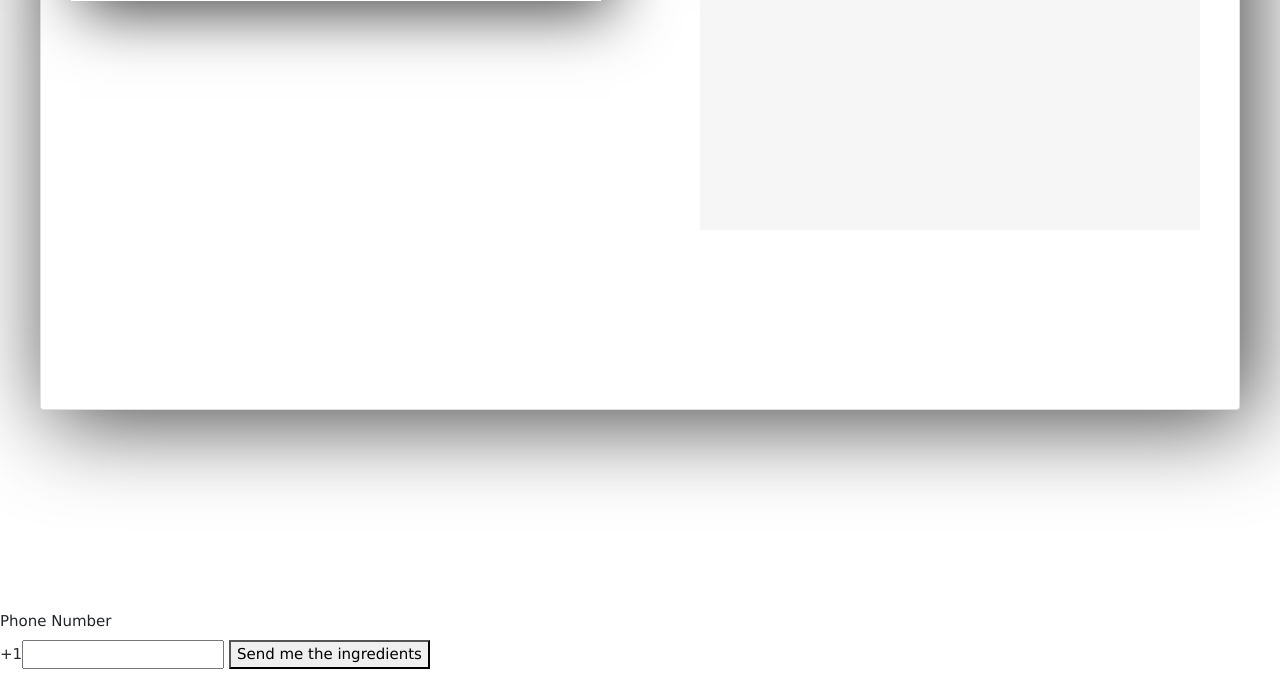
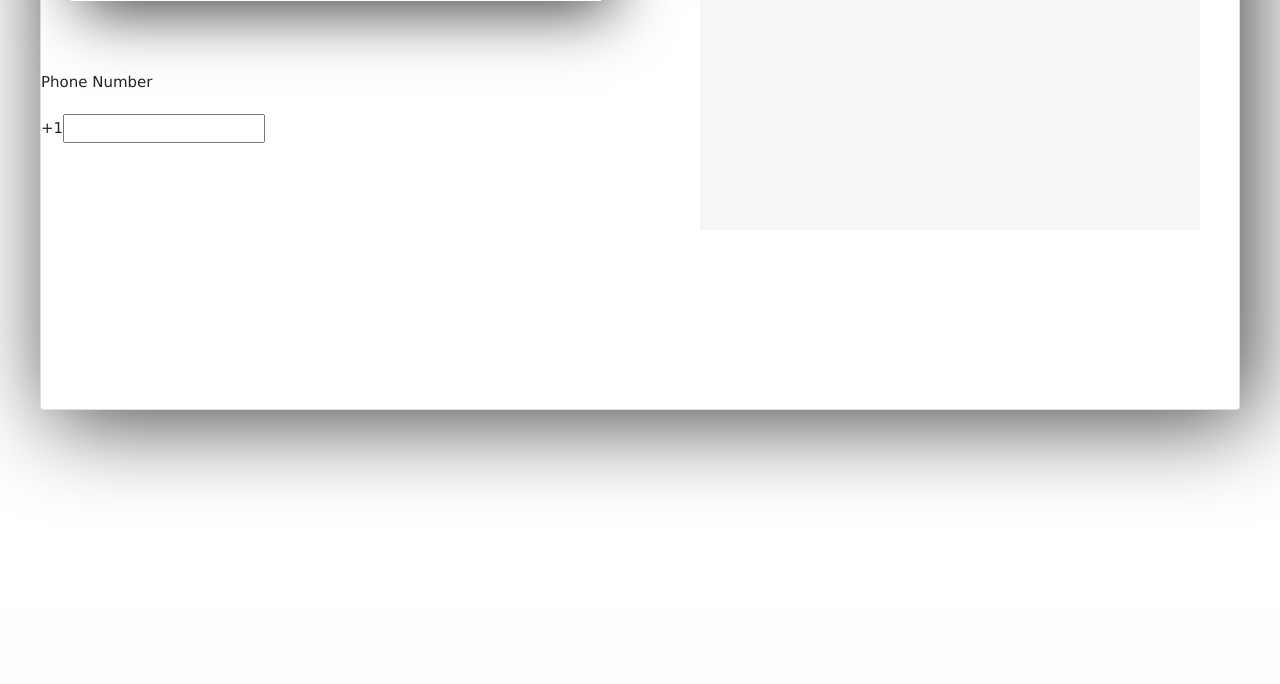
Before and after one commit to galkochris/recipe, a Flask app: template templates/single_recipe.html in a window 1280 px wide. Shown: the part 570-1254 px from the top of the page. After the commit the page ends 1053 px from the top, so only its background shows below. Run offline with Flask 2, Linux system fonts and the light colour scheme; the template is opened without the code that fills it, so the values that code supplies are empty; some libraries are stand-ins or nearby versions.

Commit message:
changed steps size + twillio location

```diff
--- a/static/style.css
+++ b/static/style.css
@@ -337,6 +337,7 @@ h4 {
 .steps {
   align-content: center;
   padding-top: 20px;
+  letter-spacing: 1px
 
 }
 
@@ -407,3 +408,30 @@ h4 {
 h6 {
   padding-left: 600px;
 }
+
+.twillio {
+  padding-top: 30px;
+}
+
+button {
+  color: #0099CC;
+  background: transparent;
+  border: 2px solid #0099CC;
+  border-radius: 6px;
+  border: none;
+  color: white;
+  padding: 16px 32px;
+  text-align: center;
+  display: inline-block;
+  font-size: 16px;
+  margin: 4px 2px;
+  -webkit-transition-duration: 0.4s;
+  transition-duration: 0.4s;
+  cursor: pointer;
+  text-decoration: none;
+  text-transform: uppercase;
+}
+
+button:hover {
+  background-color: #008CBA;
+  color: white; }
--- a/templates/single_recipe.html
+++ b/templates/single_recipe.html
@@ -4,6 +4,7 @@
 {% include 'partials/navbar.html' %}
 
 <div class="card">
+
     <div class="thumbnail">
         <div class="recipe-image">
             <img src="{{ image }}" alt="recipe image">
@@ -17,9 +18,8 @@
 
     {% endfor %}
     </div>
-</div>
 
-
+<div class="twillio">
     <form action="/{{ recipe_id }}/text" method="POST">
         <label for="text">Phone Number</label>
         <p>
@@ -27,6 +27,11 @@
            <button type="submit">Send me the ingredients</button>
         </p>
     </form>
+</div>
+</div>
+
+
+
 
     <div class="card2 scroll">
     {% for step in steps %}
```
